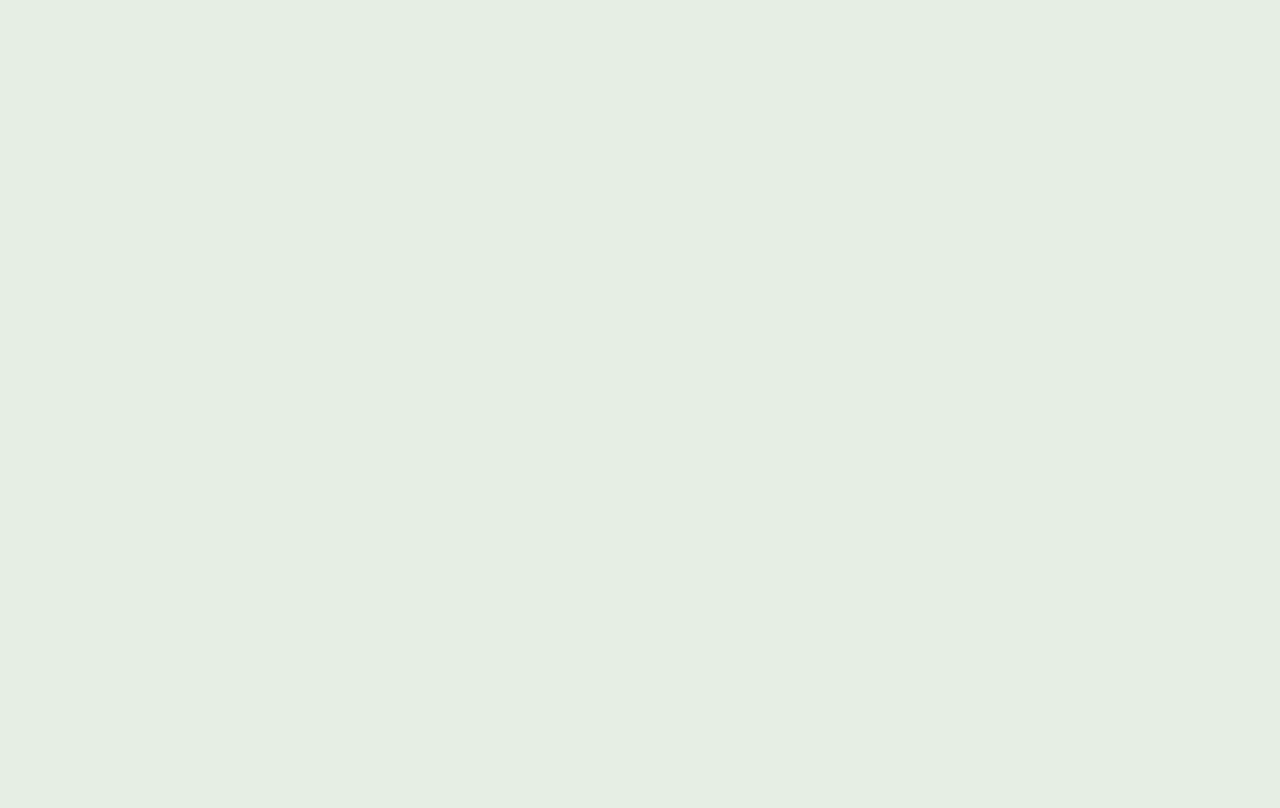
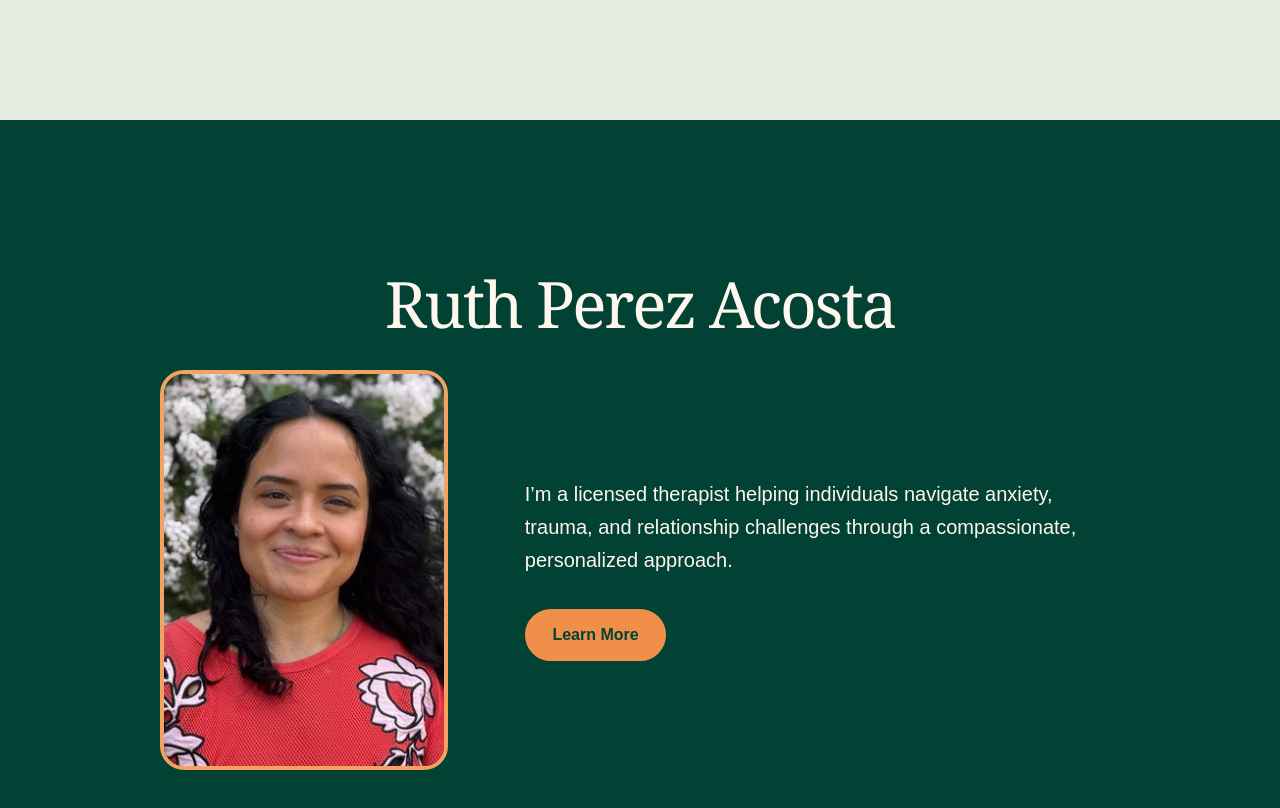
Before and after one commit to TherapyWithRuth/therapy-with-ruth-website, an Angular app: page / in a window 1280 px wide. Shown: the part 1480-2288 px from the top of the page. Before the commit the page ends 1600 px from the top, so only its background shows below. Built offline with nearby package versions, Linux system fonts and the light colour scheme.

Commit message:
created about section

```diff
--- /dev/null
+++ b/src/app/home/about/about.html
@@ -0,0 +1,23 @@
+<section class="about" aria-labelledby="about-title">
+  <div class="about__content">
+    <h2 id="about-title">Ruth Perez Acosta</h2>
+
+    <div class="about__details">
+      <img
+        class="about__image"
+        src="/images/ruth-headshot.jpeg"
+        alt="Ruth Perez Acosta"
+        width="320"
+        height="400"
+      />
+
+      <div class="about__copy">
+        <p>
+          I’m a licensed therapist helping individuals navigate anxiety, trauma, and relationship
+          challenges through a compassionate, personalized approach.
+        </p>
+        <a class="about__button" routerLink="/about">Learn More</a>
+      </div>
+    </div>
+  </div>
+</section>
--- /dev/null
+++ b/src/app/home/about/about.scss
@@ -0,0 +1,119 @@
+:host {
+  display: block;
+}
+
+.about {
+  display: grid;
+  height: 100%;
+  min-height: 100%;
+  place-items: center;
+  padding: clamp(3rem, 8vh, 7rem) clamp(1.5rem, 8vw, 8rem);
+  background: var(--color-forest-dark);
+}
+
+.about__content {
+  width: min(100%, 60rem);
+  text-align: center;
+}
+
+h2 {
+  max-width: 16ch;
+  margin: 0 auto;
+  color: var(--color-cream);
+  font-family: Georgia, 'Times New Roman', serif;
+  font-size: clamp(2.5rem, 5vw, 4.75rem);
+  font-weight: 400;
+  letter-spacing: -0.035em;
+  line-height: 1.05;
+  text-wrap: balance;
+}
+
+.about__details {
+  display: grid;
+  grid-template-columns: minmax(12rem, 18rem) minmax(0, 1fr);
+  align-items: center;
+  gap: clamp(2rem, 6vw, 5rem);
+  margin-top: 2rem;
+  text-align: left;
+}
+
+.about__image {
+  display: block;
+  width: 100%;
+  aspect-ratio: 4 / 5;
+  border: 0.25rem solid var(--color-orange-soft);
+  border-radius: 1.5rem;
+  object-fit: cover;
+}
+
+p {
+  max-width: 44rem;
+  margin: 0;
+  color: var(--color-cream);
+  font-size: clamp(1.05rem, 1.75vw, 1.25rem);
+  line-height: 1.65;
+  text-wrap: pretty;
+}
+
+.about__button {
+  display: inline-flex;
+  min-height: 3.25rem;
+  align-items: center;
+  justify-content: center;
+  margin-top: 2rem;
+  border: 0.125rem solid var(--color-orange);
+  border-radius: 999px;
+  padding: 0.75rem 1.6rem;
+  background: var(--color-orange);
+  color: var(--color-forest-dark);
+  font-weight: 700;
+  text-decoration: none;
+  transition:
+    background-color 160ms ease,
+    border-color 160ms ease,
+    transform 160ms ease;
+}
+
+.about__button:hover {
+  border-color: var(--color-orange-soft);
+  background: var(--color-orange-soft);
+  transform: translateY(-0.125rem);
+}
+
+.about__button:focus-visible {
+  outline: 0.1875rem solid var(--color-cream);
+  outline-offset: 0.25rem;
+}
+
+@media (max-width: 48rem) {
+  .about {
+    padding-block: clamp(1.5rem, 4vh, 3rem);
+  }
+
+  .about__details {
+    grid-template-columns: 1fr;
+    justify-items: center;
+    gap: 1.25rem;
+    margin-top: 1.25rem;
+    text-align: center;
+  }
+
+  .about__image {
+    width: clamp(9rem, 24vh, 12rem);
+    border-radius: 1rem;
+  }
+
+  .about__copy {
+    max-width: 36rem;
+  }
+
+  .about__button {
+    margin-top: 1rem;
+  }
+}
+
+@media (prefers-reduced-motion: reduce) {
+  .about__button {
+    transition: none;
+  }
+}
--- a/src/app/home/home.html
+++ b/src/app/home/home.html
@@ -1,2 +1,3 @@
 <app-hero />
 <app-problem />
+<app-about-section />
--- a/src/app/home/home.ts
+++ b/src/app/home/home.ts
@@ -1,11 +1,12 @@
 import { Component } from '@angular/core';
 
+import { AboutSection } from './about/about';
 import { Hero } from './hero/hero';
 import { Problem } from './problem/problem';
 
 @Component({
   selector: 'app-home',
-  imports: [Hero, Problem],
+  imports: [Hero, Problem, AboutSection],
   templateUrl: './home.html',
   styleUrl: './home.scss',
 })
```
Also changed, not shown: src/app/home/about/about.ts (added, +12 -0 lines), public/images/ruth-headshot.jpeg (added).
